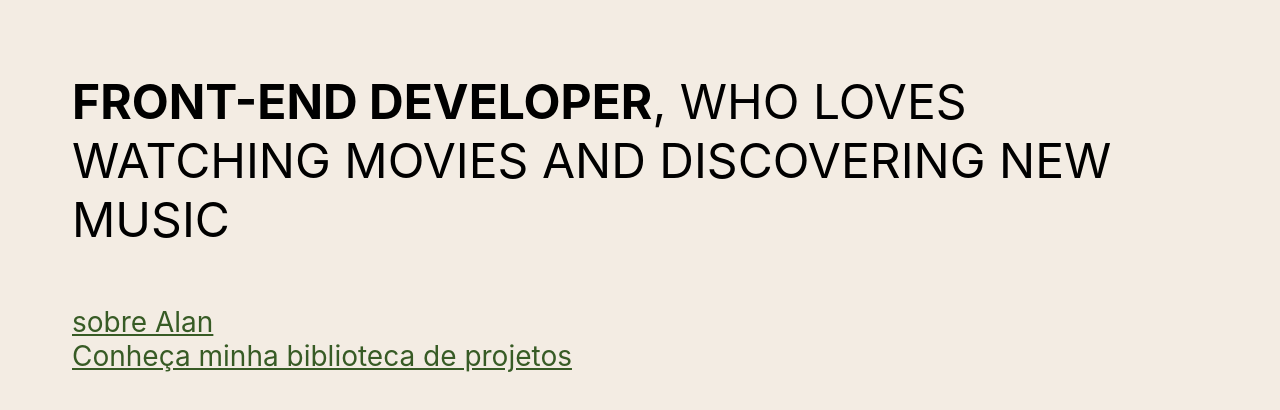
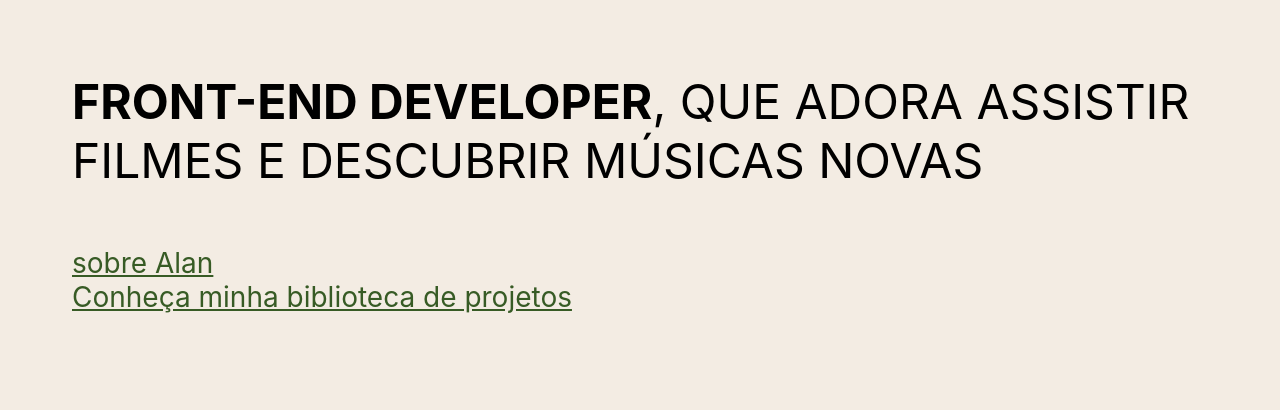
Before and after one commit to salanmato/my-portfolio, a React (Create React App) app: page / in a window 1280 px wide. Shown: the top 410 px of the page. Built offline with nearby package versions, Linux system fonts and the light colour scheme.

Commit message:
fix gramatica

```diff
--- a/src/components/Home/index.js
+++ b/src/components/Home/index.js
@@ -7,7 +7,7 @@ const Home = () => {
             <div>
                 <h1><span>FRONT-END
                     DEVELOPER</span>,
-                   WHO LOVES WATCHING MOVIES AND DISCOVERING NEW MUSIC</h1>
+                    QUE ADORA ASSISTIR FILMES E DESCUBRIR MÚSICAS NOVAS</h1>
                 <div className='container-links'>
                     <p><Link to="/about" className='link'>sobre Alan</Link></p>
                     <p><Link to="/library" className='link'>Conheça minha biblioteca de projetos</Link></p>
```
